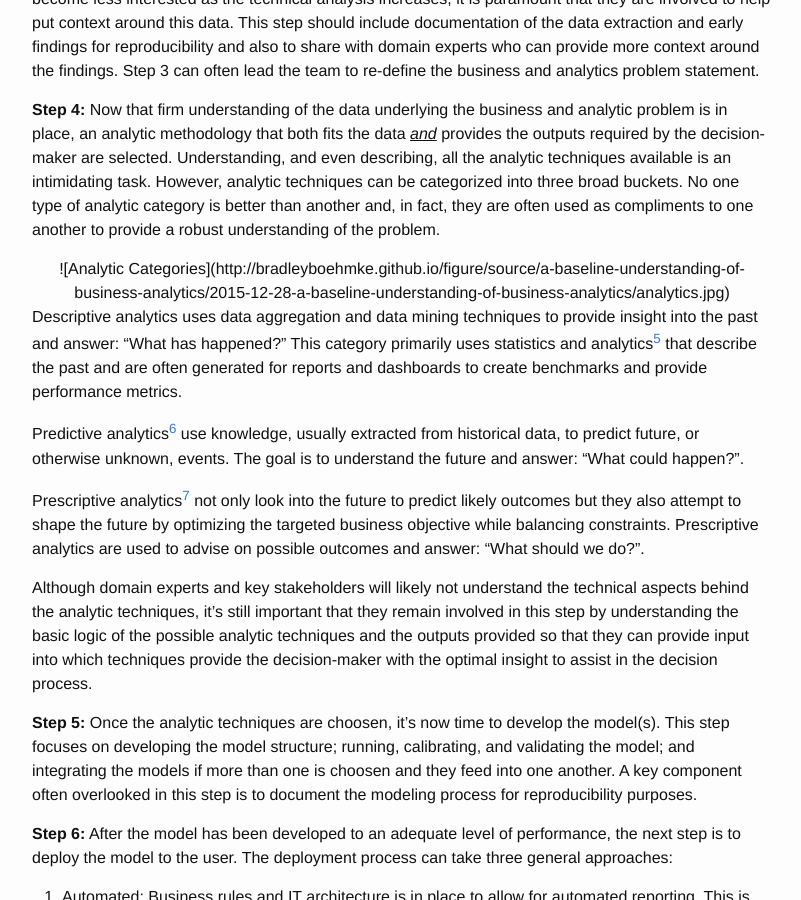
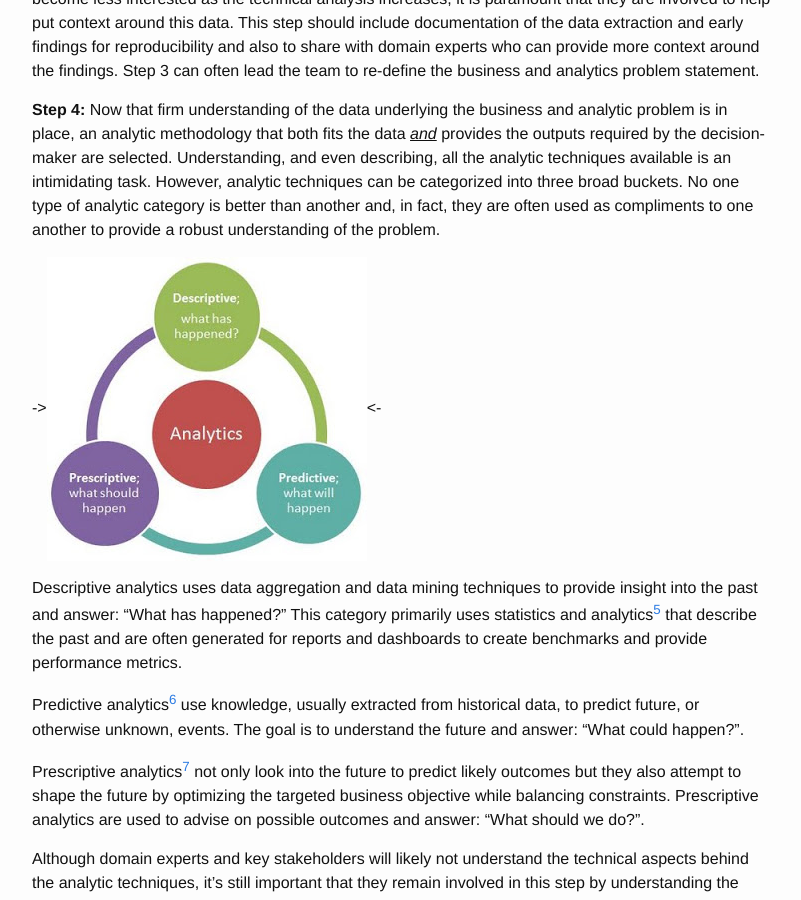
Before and after one commit to bradleyboehmke/bradleyboehmke, a Jekyll site: the page built from _posts/2015-12-28-a-baseline-understanding-of-business-analytics.md, in a window 1280 px wide and 900 px high, scrolled down 3328 px. Shown: the whole window, without its empty margins (238-1039 px from the left). Built offline with Jekyll 4.4.1, drawn with Linux system fonts in a browser that asks for light colours.

Commit message:
Update 2015-12-28-a-baseline-understanding-of-business-analytics.md

```diff
--- a/_posts/2015-12-28-a-baseline-understanding-of-business-analytics.md
+++ b/_posts/2015-12-28-a-baseline-understanding-of-business-analytics.md
@@ -74,11 +74,9 @@ This step involves identifying and prioritizing data needs based on step 2, acqu
 
 **Step 4:** Now that firm understanding of the data underlying the business and analytic problem is in place, an analytic methodology that both fits the data *<u>and</u>* provides the outputs required by the decision-maker are selected. Understanding, and even describing, all the analytic techniques available is an intimidating task. However, analytic techniques can be categorized into three broad buckets. No one type of analytic category is better than another and, in fact, they are often used as compliments to one another to provide a robust understanding of the problem.
 
-<center>
 
-![Analytic Categories](http://bradleyboehmke.github.io/figure/source/a-baseline-understanding-of-business-analytics/2015-12-28-a-baseline-understanding-of-business-analytics/analytics.jpg)
+->![Analytic Categories](http://bradleyboehmke.github.io/figure/source/a-baseline-understanding-of-business-analytics/2015-12-28-a-baseline-understanding-of-business-analytics/analytics.jpg)<-
 
-</center>
 
 <P CLASS="indented">
 <bold>Descriptive analytics</bold> uses data aggregation and data mining techniques to provide insight into the past and answer: “What has happened?” This category primarily uses statistics and analytics<sup><a href="#fn5" id="ref5">5</a></sup> that describe the past and are often generated for reports and dashboards to create benchmarks and provide performance metrics.
```
